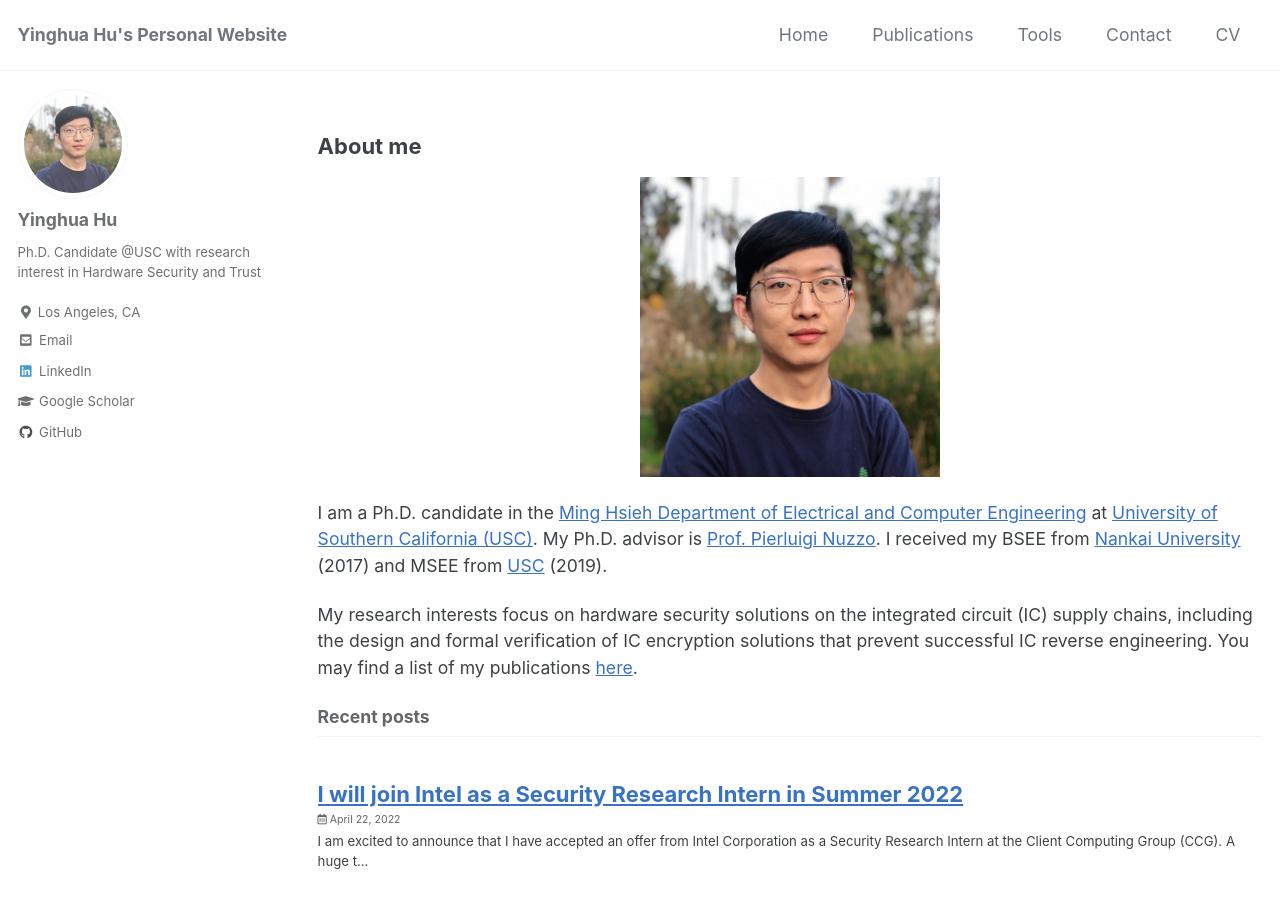
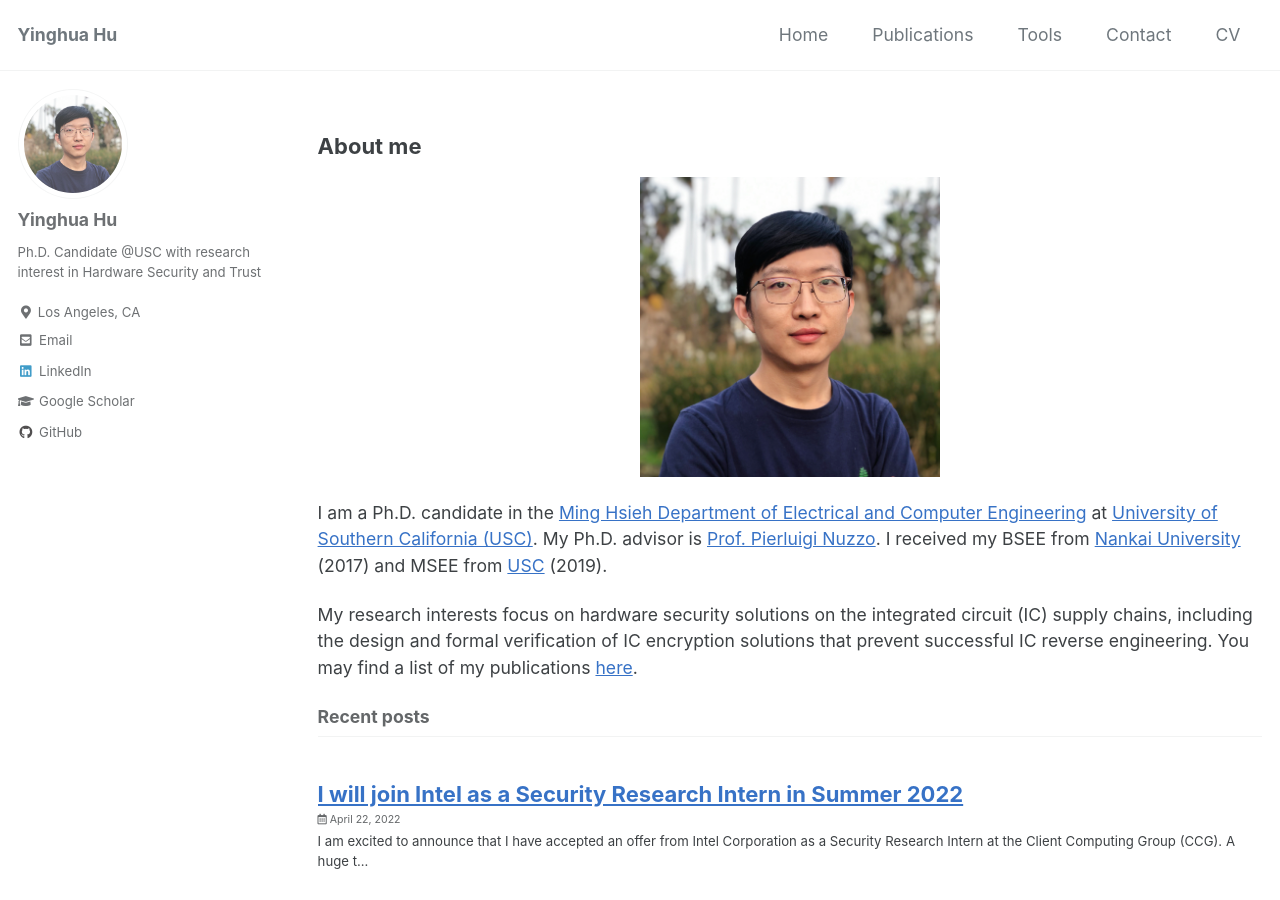
Before and after one commit to yinghuah/yinghuah.github.io, a Jekyll site: the page built from index.html, in a window 1280 px wide and 900 px high. Built offline with Jekyll 4.4.1, drawn with Linux system fonts in a browser that asks for light colours; cached includes are drawn as plain includes; the list of posts is cut into pages by our own code.

Commit message:
Update _config.yml

```diff
--- a/_config.yml
+++ b/_config.yml
@@ -16,7 +16,7 @@ minimal_mistakes_skin    : "default" # "air", "aqua", "contrast", "dark", "dirt"
 
 # Site Settings
 locale                   : "en-US"
-title                    : "Yinghua Hu's Personal Website"
+title                    : "Yinghua Hu"
 title_separator          : "-"
 subtitle                 : # site tagline that appears below site title in masthead
 name                     : "Yinghua Hu"
```
